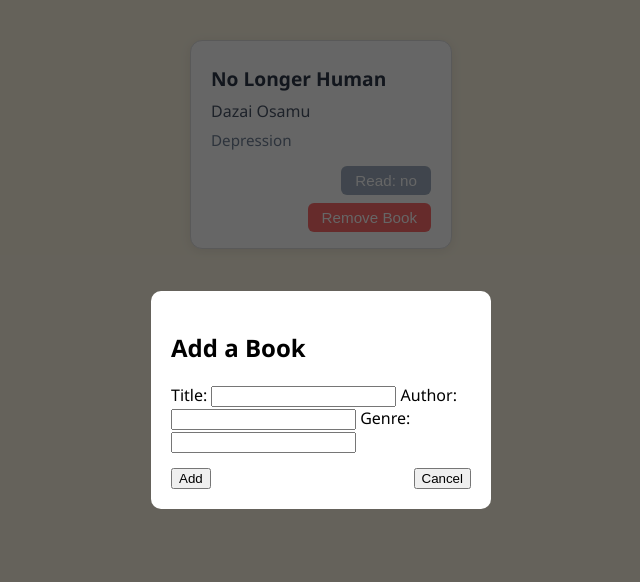
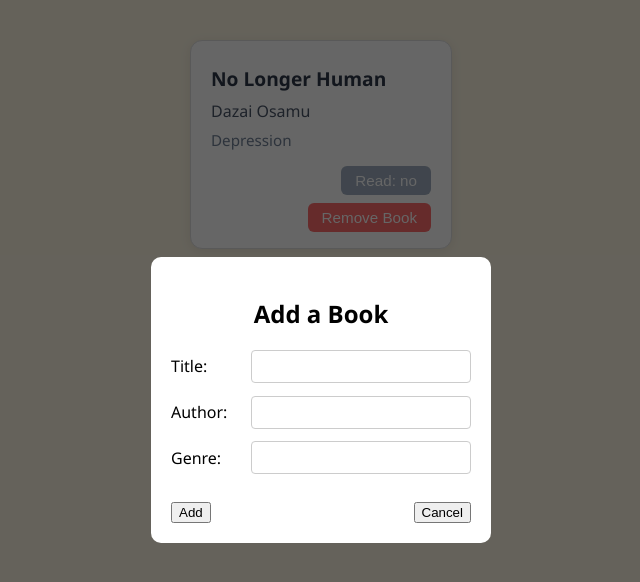
Before and after one commit to Appropriate32/Library, a website built with webpack: page src/template.html in a window 1280 px wide. Both pictures are taken after a click on the button "Add a book". Shown: the whole page, without its empty margins (319-959 px from the left). Built offline with nearby package versions, Linux system fonts and the light colour scheme.

Commit message:
improved ui of modal

```diff
--- a/src/styles.css
+++ b/src/styles.css
@@ -3,7 +3,7 @@ body {
   padding: 0;
   margin: 0;
   background-color: #fdf6e3;
-    font-family: 'Segoe UI', Arial, sans-serif;
+  font-family: "Segoe UI", Arial, sans-serif;
   min-height: 100vh;
 }
 
@@ -18,7 +18,7 @@ body {
 .book {
   background: #fff;
   border-radius: 12px;
-    box-shadow: 0 2px 12px rgba(0,0,0,0.08);
+  box-shadow: 0 2px 12px rgba(0, 0, 0, 0.08);
   border: 1px solid #e0e0e0;
   padding: 24px 20px 16px 20px;
   min-width: 220px;
@@ -30,7 +30,7 @@ body {
 }
 
 .book:hover {
-    box-shadow: 0 4px 24px rgba(0,0,0,0.12);
+  box-shadow: 0 4px 24px rgba(0, 0, 0, 0.12);
 }
 
 .book h2 {
@@ -79,20 +79,24 @@ body {
   font-size: 1.1rem;
   font-weight: 500;
   cursor: pointer;
-    box-shadow: 0 2px 8px rgba(49,130,206,0.08);
-    transition: background 0.2s, box-shadow 0.2s;
+  box-shadow: 0 2px 8px rgba(49, 130, 206, 0.08);
+  transition:
+    background 0.2s,
+    box-shadow 0.2s;
 }
 
 .add-book:hover {
   background: #2563eb;
-    box-shadow: 0 4px 16px rgba(49,130,206,0.15);
+  box-shadow: 0 4px 16px rgba(49, 130, 206, 0.15);
 }
 
 .modal-overlay {
   position: fixed;
-  top: 0; left: 0;
-  width: 100%; height: 100%;
-  background: rgba(0,0,0,0.6);
+  top: 0;
+  left: 0;
+  width: 100%;
+  height: 100%;
+  background: rgba(0, 0, 0, 0.6);
   display: none; /* hidden by defualt */
   justify-content: center;
   align-items: center;
@@ -103,6 +107,10 @@ body {
   padding: 20px;
   border-radius: 10px;
   width: 300px;
+  display: flex;
+  flex-direction: column;
+  justify-content: center;
+  align-items: center;
 }
 
 .modal-actions {
@@ -132,3 +140,28 @@ body {
 .read:hover {
   filter: brightness(0.95);
 }
+
+#bookForm {
+  display: flex;
+  flex-direction: column;
+  gap: 0.8em;
+  width: 100%;
+}
+
+.input-field {
+  display: grid;
+  /* - 80px: A safe fixed width for your labels (Column 1)
+     - 1fr: The input takes up all remaining space (Column 2)
+  */
+  grid-template-columns: 80px 1fr;
+  align-items: center; /* Vertically centers the text with the input box */
+  width: 100%;
+}
+
+.input-field input {
+  width: 100%;
+  padding: 8px;
+  border: 1px solid #ccc;
+  border-radius: 4px;
+  box-sizing: border-box;
+}
--- a/src/template.html
+++ b/src/template.html
@@ -15,14 +15,18 @@
       <div class="modal">
         <h2>Add a Book</h2>
         <form id="bookForm">
+          <div class="input-field">
             <label for="title">Title:</label>
             <input type="text" id="title" name="title" required />
-
+          </div>
+          <div class="input-field">
             <label for="author">Author:</label>
             <input type="text" id="author" name="author" required />
-
+          </div>
+          <div class="input-field">
             <label for="genre">Genre:</label>
             <input type="text" id="genre" name="genre" required />
+          </div>
 
           <div class="modal-actions">
             <button type="submit">Add</button>
```
Lines whose indentation alone changed are shown as unchanged.
